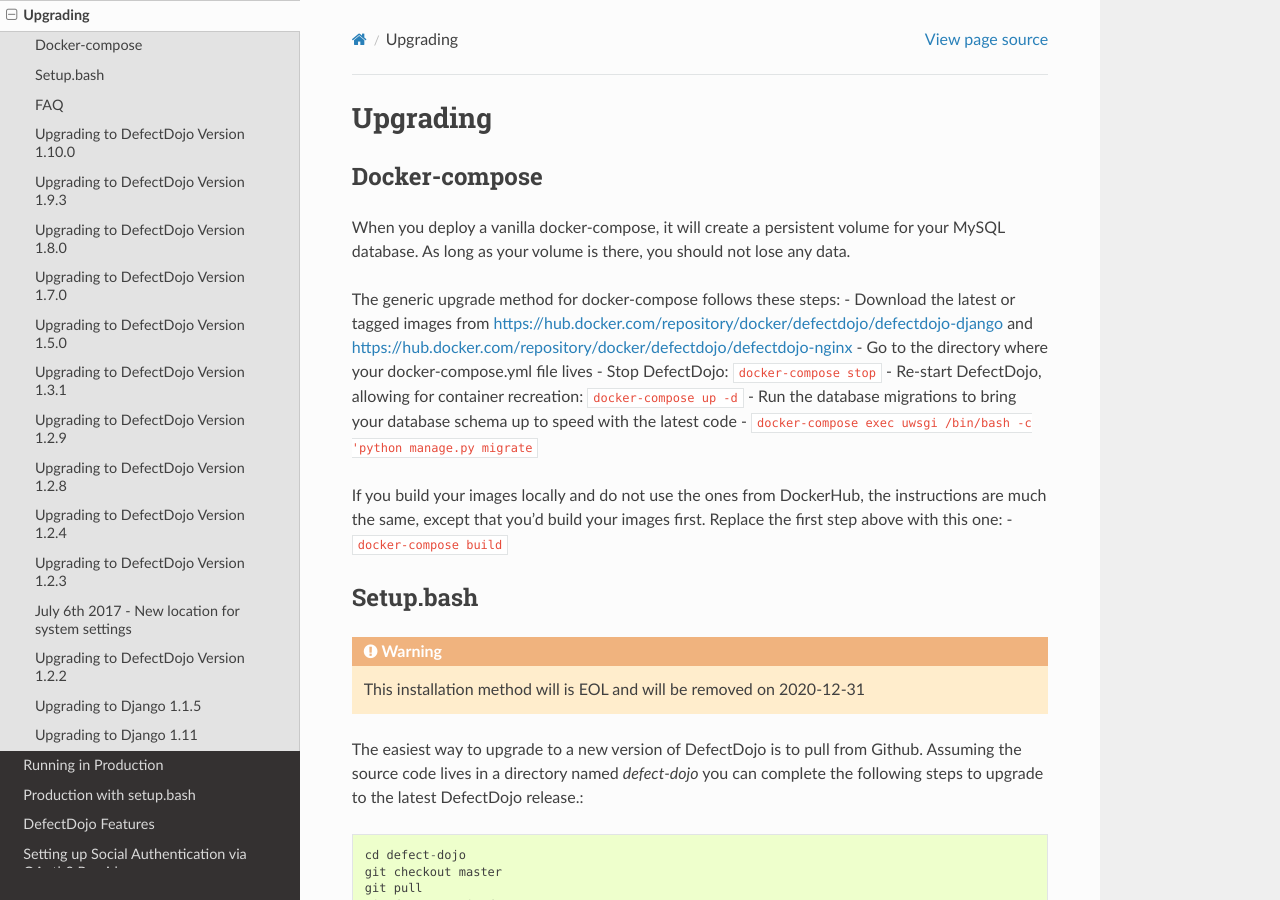
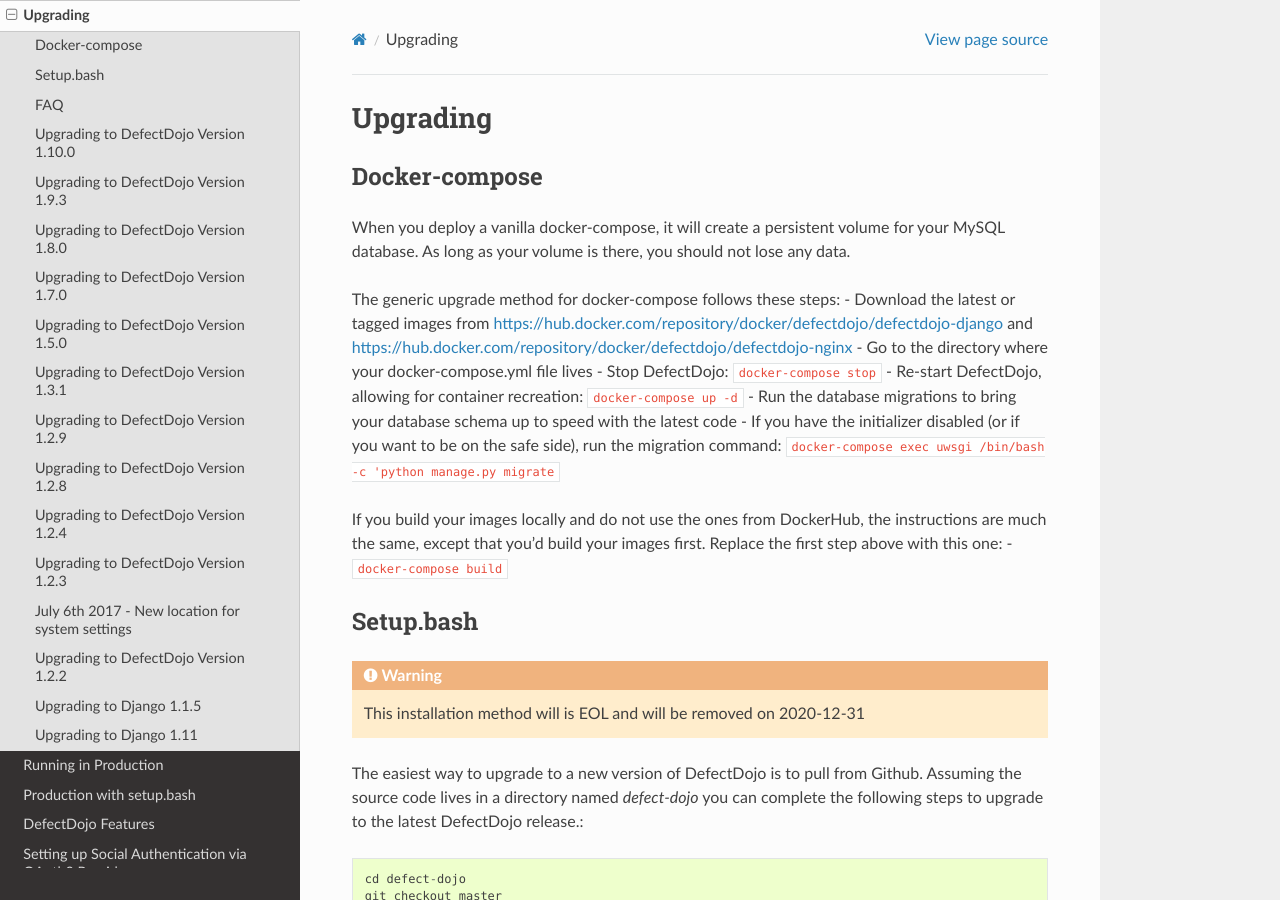
Before and after one commit to DefectDojo/Documentation, a Sphinx documentation site: the page built from docs/upgrading.rst, in a window 1280 px wide and 900 px high. Built offline with Sphinx 7.4.7 and the Read the Docs theme 2.0.0, drawn with Linux system fonts in a browser that asks for light colours.

Commit message:
note about initializer

```diff
--- a/docs/upgrading.rst
+++ b/docs/upgrading.rst
@@ -10,7 +10,7 @@
 - Stop DefectDojo: ``docker-compose stop``
 - Re-start DefectDojo, allowing for container recreation: ``docker-compose up -d``
 - Run the database migrations to bring your database schema up to speed with the latest code
-- ``docker-compose exec uwsgi /bin/bash -c 'python manage.py migrate``
+- If you have the initializer disabled (or if you want to be on the safe side), run the migration command: ``docker-compose exec uwsgi /bin/bash -c 'python manage.py migrate``
 
 If you build your images locally and do not use the ones from DockerHub, the instructions are much the same, except that you'd build your images first.
 Replace the first step above with this one:
```
